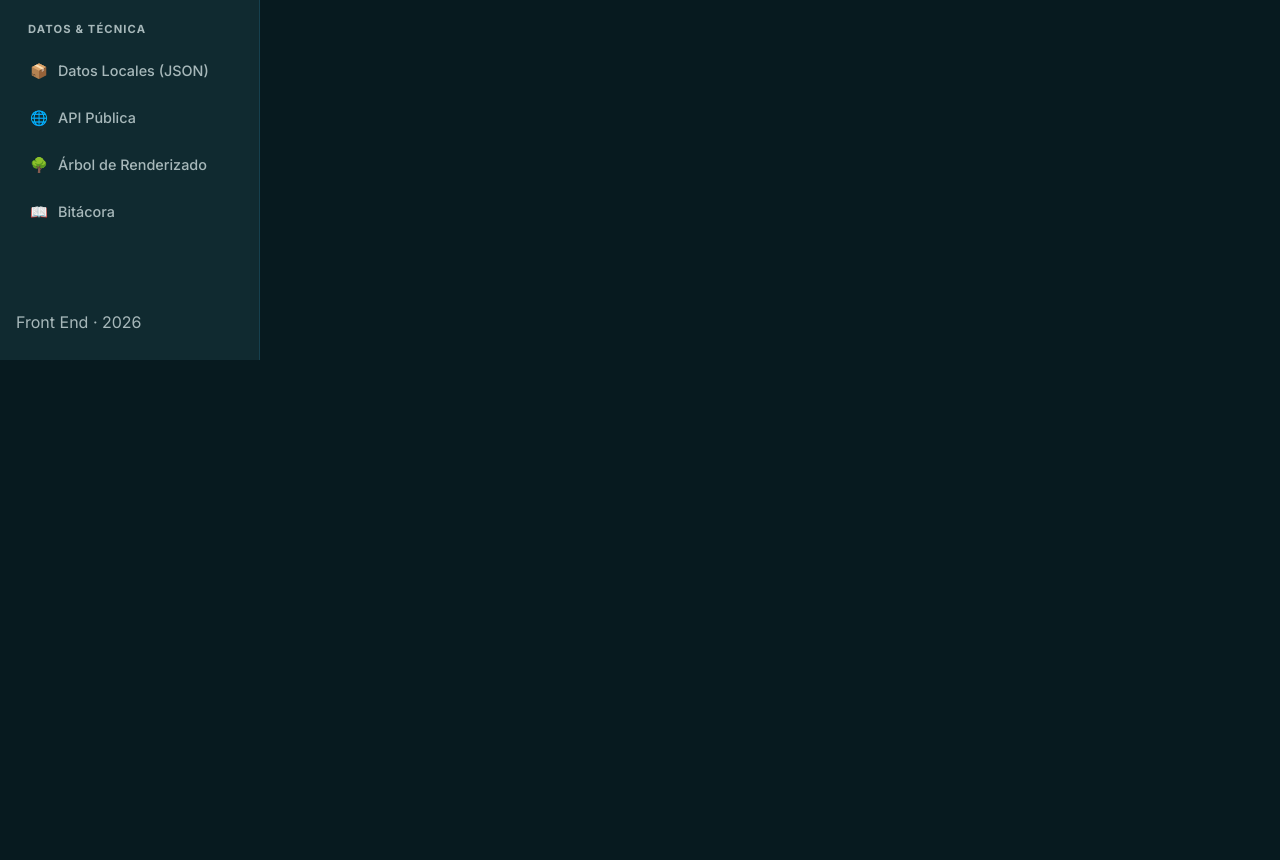
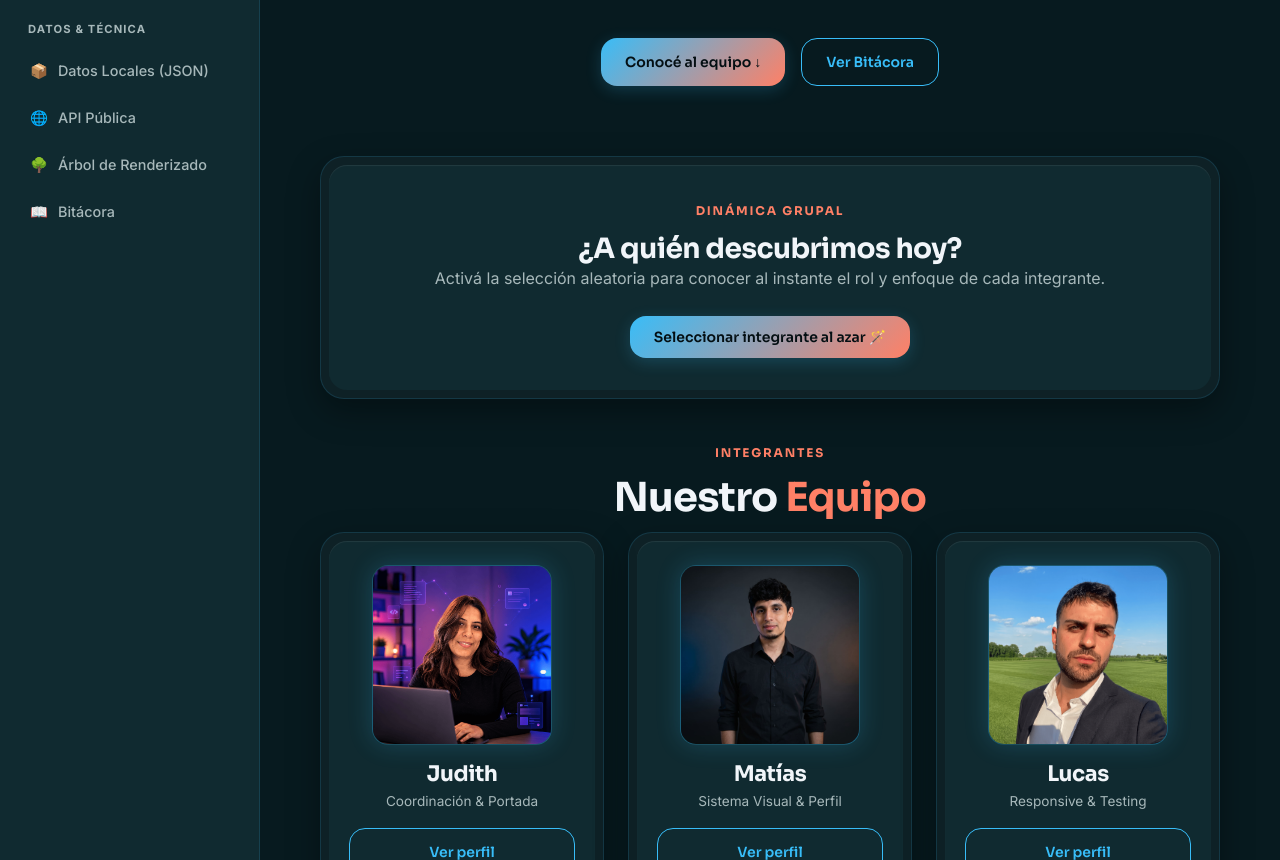
Before and after one commit to JudithGrau/tp2-desarrollo-sistemas-web-frontend, a React (Vite) app: page / in a window 1280 px wide. Shown: the part 440-1300 px from the top of the page. Before the commit the page ends 800 px from the top, so only its background shows below. Built offline with nearby package versions, Linux system fonts and the light colour scheme.

Commit message:
feat: implementa portada con tarjetas reutilizables y ajusta layout de sidebar

```diff
--- /dev/null
+++ b/src/components/MemberCard.jsx
@@ -0,0 +1,37 @@
+import { Link } from 'react-router-dom';
+
+export default function MemberCard({ id, name, role, avatar, icon = '👤' }) {
+  return (
+    <article className="double-bezel">
+      <div className="double-bezel-inner member-card-content">
+        <div className="member-avatar-slot">
+          {avatar ? (
+            <img
+              src={avatar}
+              alt={`Avatar de ${name}`}
+              className="member-avatar-img"
+              onError={(e) => {
+                e.target.style.display = 'none';
+                if (e.target.nextElementSibling) {
+                  e.target.nextElementSibling.style.display = 'flex';
+                }
+              }}
+            />
+          ) : null}
+          <div className="member-avatar-icon" style={{ display: avatar ? 'none' : 'flex' }}>
+            {icon}
+          </div>
+        </div>
+
+        <div>
+          <h3 className="member-name">{name}</h3>
+          <p className="member-role">{role}</p>
+        </div>
+
+        <Link to={`/perfil/${id}`} className="btn btn-secondary btn-full">
+          Ver perfil
+        </Link>
+      </div>
+    </article>
+  );
+}
--- a/src/pages/Home.jsx
+++ b/src/pages/Home.jsx
@@ -1,9 +1,130 @@
+import { useState } from 'react';
+import { Link } from 'react-router-dom';
+import MemberCard from '../components/MemberCard';
+
+// Importación directa de imágenes desde src/assets/
+import imgJudith from '../assets/judith.png';
+import imgMatias from '../assets/matias.png';
+import imgLucas from '../assets/lucas.png';
+import imgMauro from '../assets/mauro.png';
+
+const teamMembers = [
+  {
+    id: 'judith',
+    name: 'Judith',
+    role: 'Coordinación & Portada',
+    avatar: imgJudith,
+    icon: '✦',
+    description: 'Coordina la arquitectura del proyecto, la integración de rutas y el diseño modular de la portada.'
+  },
+  {
+    id: 'matias',
+    name: 'Matías',
+    role: 'Sistema Visual & Perfil',
+    avatar: imgMatias,
+    icon: '🎨',
+    description: 'Diseñó la arquitectura de tokens CSS, el sistema double-bezel y la estética visual compartida.'
+  },
+  {
+    id: 'lucas',
+    name: 'Lucas',
+    role: 'Responsive & Testing',
+    avatar: imgLucas,
+    icon: '📱',
+    description: 'Especialista en adaptabilidad multidispositivo, control de breakpoints móviles y datos locales.'
+  },
+  {
+    id: 'mauro',
+    name: 'Mauro',
+    role: 'Bitácora & Documentación',
+    avatar: imgMauro,
+    icon: '📝',
+    description: 'Documenta el proceso iterativo, la integración con APIs y el uso reflexivo de herramientas de IA.'
+  }
+];
+
 export default function Home() {
+  const [selectedMember, setSelectedMember] = useState(null);
+
+  const handleRandomMember = () => {
+    const availableMembers = teamMembers.filter(m => !selectedMember || m.id !== selectedMember.id);
+    const randomIndex = Math.floor(Math.random() * availableMembers.length);
+    setSelectedMember(availableMembers[randomIndex]);
+  };
+
   return (
-    <section className="page-container">
-      <span className="eyebrow">Trabajo Práctico Grupal Nº 2</span>
-      <h1>Proyecto React en Equipo</h1>
-      <p>Bienvenidas/os a la aplicación del equipo. Navegá por la sidebar para recorrer perfiles, datos y secciones.</p>
-    </section>
+    <div className="home-container">
+      {/* Hero de Portada */}
+      <section className="hero-section">
+        <span className="eyebrow">Trabajo Práctico Grupal Nº 2</span>
+        <h1 className="hero-title">
+          Desarrollo de Sistemas Web <span className="text-accent">Frontend</span>
+        </h1>
+        <p className="hero-description">
+          Construimos aplicaciones web modulares, accesibles y adaptables. En esta segunda etapa migramos
+          nuestra arquitectura hacia React, organizando la experiencia con un layout compartido mediante una Sidebar
+          persistente y componentes reutilizables.
+        </p>
+        <div className="hero-actions">
+          <a href="#equipo" className="btn btn-primary">Conocé al equipo ↓</a>
+          <Link to="/bitacora" className="btn btn-secondary">Ver Bitácora</Link>
+        </div>
+      </section>
+
+      {/* Interacción React: ¿A quién descubrimos hoy? */}
+      <section className="spotlight-interactive-section">
+        <div className="double-bezel">
+          <div className="double-bezel-inner text-center">
+            <span className="eyebrow">Dinámica Grupal</span>
+            <h3>¿A quién descubrimos hoy?</h3>
+            <p className="mb-4">
+              Activá la selección aleatoria para conocer al instante el rol y enfoque de cada integrante.
+            </p>
+
+            <button
+              className="btn btn-primary"
+              type="button"
+              onClick={handleRandomMember}
+            >
+              Seleccionar integrante al azar 🪄
+            </button>
+
+            {selectedMember && (
+              <div className="random-member-card mt-4" aria-live="polite">
+                <div className="random-card-inner">
+                  <span className="badge-role">{selectedMember.role}</span>
+                  <h4>{selectedMember.name}</h4>
+                  <p>{selectedMember.description}</p>
+                  <Link to={`/perfil/${selectedMember.id}`} className="btn btn-secondary">
+                    Ir al perfil de {selectedMember.name} →
+                  </Link>
+                </div>
+              </div>
+            )}
+          </div>
+        </div>
+      </section>
+
+      {/* Grilla del Equipo */}
+      <section id="equipo">
+        <div className="section-header section-header-center">
+          <span className="eyebrow">Integrantes</span>
+          <h2>Nuestro <span className="text-accent">Equipo</span></h2>
+        </div>
+
+        <div className="team-grid">
+          {teamMembers.map((member) => (
+            <MemberCard
+              key={member.id}
+              id={member.id}
+              name={member.name}
+              role={member.role}
+              avatar={member.avatar}
+              icon={member.icon}
+            />
+          ))}
+        </div>
+      </section>
+    </div>
   );
 }
--- a/src/styles/style.css
+++ b/src/styles/style.css
@@ -900,11 +900,13 @@ footer {
 .app-layout {
   display: flex;
   min-height: 100vh;
+  width: 100%;
   background-color: var(--color-bg, #071A1F);
 }
 
 .sidebar {
   width: 260px;
+  min-width: 260px;
   background-color: var(--color-surface, #102A30);
   border-right: 1px solid var(--color-border, rgba(56, 189, 248, 0.15));
   display: flex;
@@ -912,7 +914,8 @@ footer {
   padding: 24px 16px;
   position: sticky;
   top: 0;
-  height: 100vh;
+  /*height: 100vh;*/
+  box-sizing: border-box;
   overflow-y: auto;
   z-index: 50;
   transition: transform 0.3s ease;
@@ -973,10 +976,22 @@ footer {
   border-left: 3px solid var(--color-blue, #38BDF8);
 }
 
+  /* Ocultar la barra de scroll tosca del navegador en la sidebar */
+  .sidebar::-webkit-scrollbar {
+    width: 4px;
+  }
+
+  .sidebar::-webkit-scrollbar-thumb {
+    background: rgba(56, 189, 248, 0.2);
+    border-radius: 4px;
+  }
+
 .main-content {
   flex: 1;
   padding: 40px;
-  max-width: 1100px;
+  max-width: calc(100% - 260px);
+  min-height: 100vh;
+  box-sizing: border-box;
 }
 
 .mobile-menu-btn {
```
Also changed, not shown: 1 other file (tests, documents, lock files or other folders).
